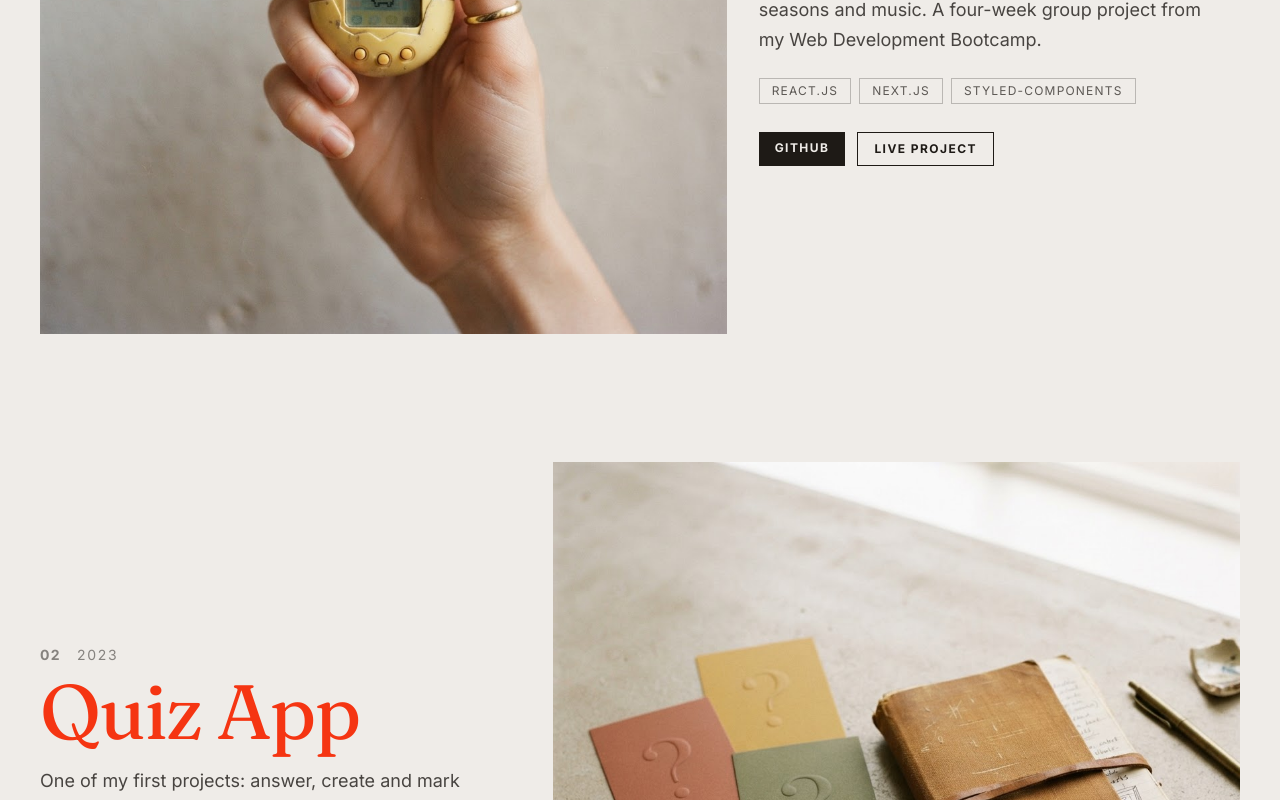
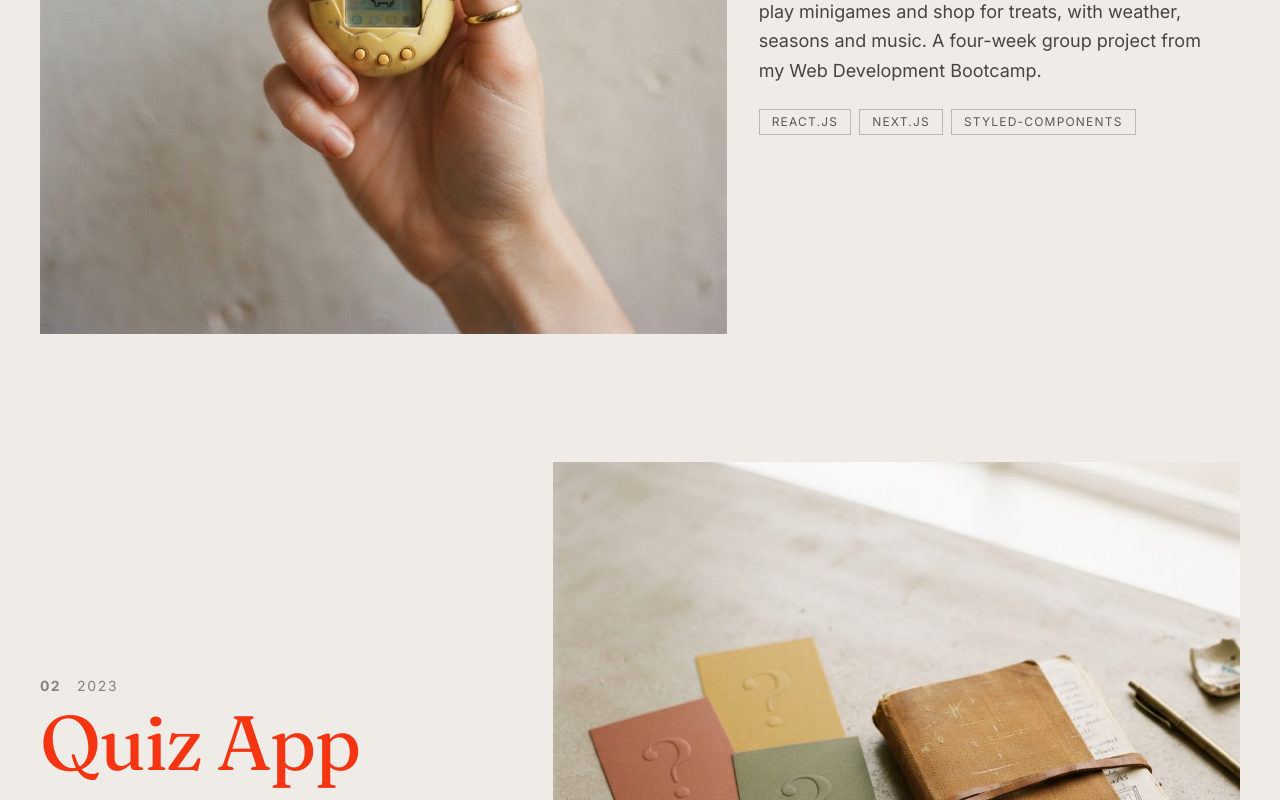
Before and after one commit to ninagw/nina-weber-portfolio, a Next.js app: page / in a window 1280 px wide. Shown: the part 2960-3760 px from the top of the page. Built offline with nearby package versions, Linux system fonts and the light colour scheme.

Commit message:
feat: remove GitHub and project URLs from project details
Co-authored-by: ninaweber <150810914+ninagw@users.noreply.github.com>

```diff
--- a/components/projects.tsx
+++ b/components/projects.tsx
@@ -5,8 +5,6 @@ type Project = {
   image: string
   description: string
   tags: string[]
-  githubUrl: string
-  projectUrl: string
 }
 
 const PROJECTS: Project[] = [
@@ -18,8 +16,6 @@ const PROJECTS: Project[] = [
     description:
       'A cozy virtual-pet gaming app — care for your pets, play minigames and shop for treats, with weather, seasons and music. A four-week group project from my Web Development Bootcamp.',
     tags: ['React.js', 'Next.js', 'styled-components'],
-    githubUrl: 'https://github.com/ninagw/pocket-pets',
-    projectUrl: 'https://pocket-pets.example.com',
   },
   {
     index: '02',
@@ -29,8 +25,6 @@ const PROJECTS: Project[] = [
     description:
       'One of my first projects: answer, create and mark your own quiz questions. Built from scratch to learn the fundamentals.',
     tags: ['JavaScript', 'HTML', 'CSS'],
-    githubUrl: 'https://github.com/ninagw/quiz-app',
-    projectUrl: 'https://quiz-app.example.com',
   },
   {
     index: '03',
@@ -40,8 +34,6 @@ const PROJECTS: Project[] = [
     description:
       'A fully functional calculator with a modern, animated design. My playground for CSS animations and more complex JavaScript logic.',
     tags: ['JavaScript', 'HTML', 'CSS', 'Vercel'],
-    githubUrl: 'https://github.com/ninagw/calculator',
-    projectUrl: 'https://calculator.example.com',
   },
   {
     index: '04',
@@ -51,8 +43,6 @@ const PROJECTS: Project[] = [
     description:
       'My final journalism-school project: a mobile-first site to sell tickets, grow a newsletter and surface event details for online marketing traffic.',
     tags: ['WordPress', 'Marketing'],
-    githubUrl: 'https://github.com/ninagw/event-website',
-    projectUrl: 'https://event-website.example.com',
   },
   {
     index: '05',
@@ -62,8 +52,6 @@ const PROJECTS: Project[] = [
     description:
       'Years of building websites and blogs on WordPress and Squarespace — from a travel blog to an affiliate interior blog — always valuing aesthetics, navigation and UX.',
     tags: ['WordPress', 'Squarespace'],
-    githubUrl: 'https://github.com/ninagw/cms-websites',
-    projectUrl: 'https://cms-websites.example.com',
   },
 ]
 
@@ -105,24 +93,6 @@ function ProjectRow({ project, flip }: { project: Project; flip: boolean }) {
             </li>
           ))}
         </ul>
-        <div className="mt-7 flex flex-wrap gap-3">
-          <a
-            href={project.githubUrl}
-            target="_blank"
-            rel="noreferrer"
-            className="bg-ink px-4 py-2 font-sans text-xs font-bold uppercase tracking-[0.12em] text-background transition-colors hover:bg-accent-vermilion"
-          >
-            GitHub
-          </a>
-          <a
-            href={project.projectUrl}
-            target="_blank"
-            rel="noreferrer"
-            className="border border-ink px-4 py-2 font-sans text-xs font-bold uppercase tracking-[0.12em] text-ink transition-colors hover:bg-accent-vermilion hover:text-accent-foreground"
-          >
-            Live Project
-          </a>
-        </div>
       </div>
     </article>
   )
```
